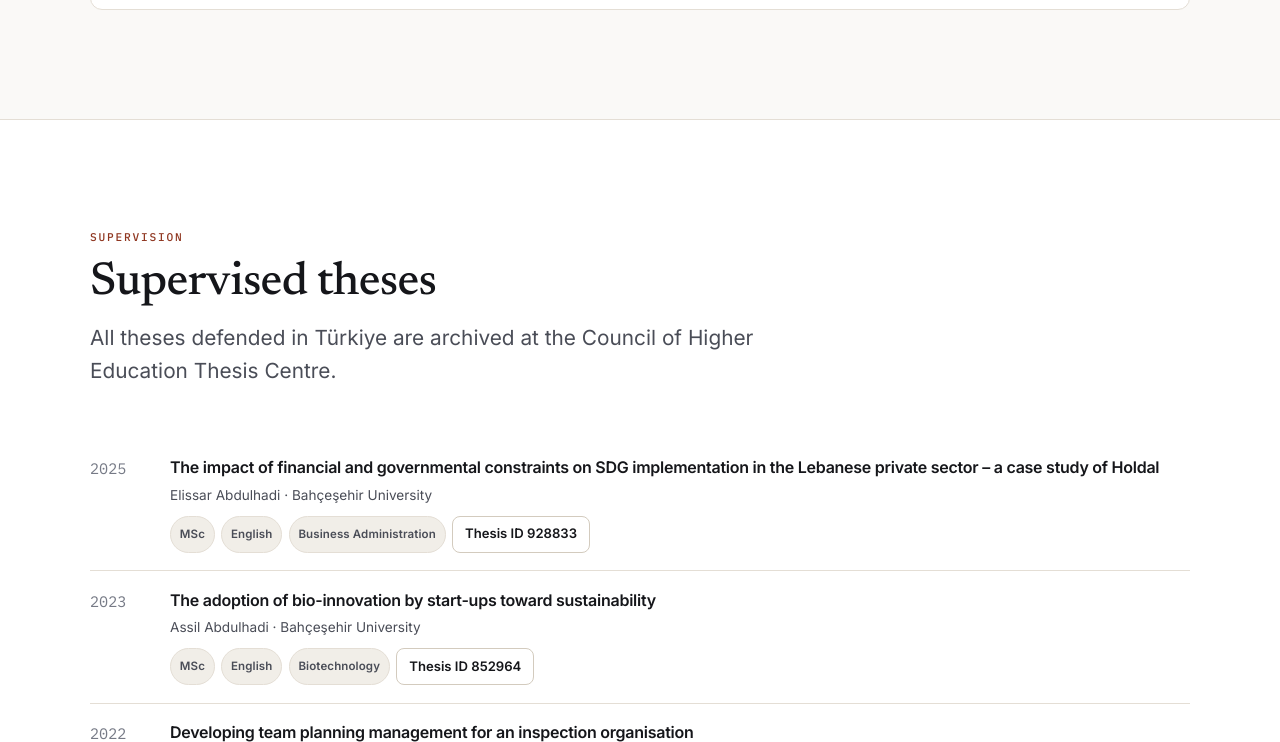
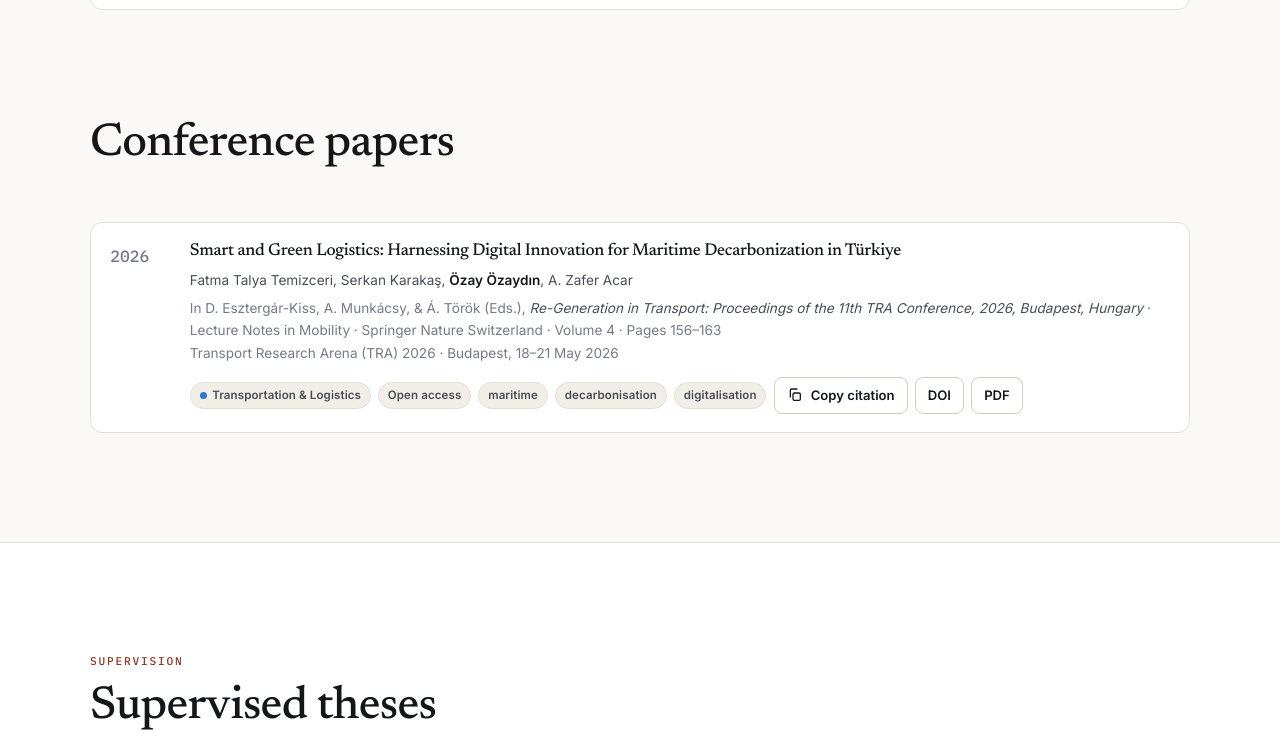
Before and after one commit to ozay/ozay.github.io, a plain HTML site: page research.html in a window 1280 px wide. Shown: the part 4994-5736 px from the top of the page. Drawn offline with Linux system fonts and the light colour scheme.

Commit message:
Add the TRA 2026 paper, and a group for conference papers
Springer files it under /chapter/, but it is a conference paper in the
TRA proceedings, so it sits apart from the Routledge chapter. Both groups
now share one card renderer, and both read their page numbers from a
single pages field.

Co-Authored-By: Claude Opus 5 <noreply@anthropic.com>

```diff
--- a/assets/data/publications.js
+++ b/assets/data/publications.js
@@ -161,10 +161,15 @@ window.SITE_PUBLICATIONS = [
 ];
 
 /* ---------------------------------------------------------------------------
-   Book chapters. Separate from SITE_PUBLICATIONS: the figures above count
-   journal articles, so a chapter does not belong in that array. Newest first.
-   editors / publisher / detail are shown on the venue line and in the
-   copied citation.
+   Work published inside a book: chapters below, conference papers after them.
+   Both are separate from SITE_PUBLICATIONS, because the figures and the
+   headline on research.html count journal articles. Newest first.
+
+   editors / book / publisher / pages  -> the venue line and the copied citation
+   series / volume                     -> optional, shown after the book title
+   event                               -> conference papers only: { en, tr }
+   link                                -> optional extra button, e.g. an open-
+                                          access PDF
 --------------------------------------------------------------------------- */
 
 window.SITE_CHAPTERS = [
@@ -175,9 +180,35 @@ window.SITE_CHAPTERS = [
     editors: ["H. O. Yeloğlu", "B. Mrugalska", "Y. T. İç"],
     book: "Engineering Innovation Nexus: Technology and R&D Management",
     publisher: "Routledge",
-    detail: "Pages 125–134",
+    pages: "125–134",
     topic: "industry",
     tags: ["entrepreneurship", "defence industry", "Türkiye", "trends"],
     doi: "10.1201/9781003734802-14"
   }
 ];
+
+window.SITE_CONFERENCE_PAPERS = [
+  {
+    year: 2026,
+    title: "Smart and Green Logistics: Harnessing Digital Innovation for Maritime Decarbonization in Türkiye",
+    authors: ["Fatma Talya Temizceri", "Serkan Karakaş", "Özay Özaydın", "A. Zafer Acar"],
+    editors: ["D. Esztergár-Kiss", "A. Munkácsy", "Á. Török"],
+    book: "Re-Generation in Transport: Proceedings of the 11th TRA Conference, 2026, Budapest, Hungary",
+    series: "Lecture Notes in Mobility",
+    publisher: "Springer Nature Switzerland",
+    volume: { en: "Volume 4", tr: "Cilt 4" },
+    pages: "156–163",
+    event: {
+      en: "Transport Research Arena (TRA) 2026 · Budapest, 18–21 May 2026",
+      tr: "Transport Research Arena (TRA) 2026 · Budapeşte, 18–21 Mayıs 2026"
+    },
+    topic: "transport",
+    tags: ["maritime", "decarbonisation", "digitalisation", "ports"],
+    openAccess: true,
+    doi: "10.1007/978-3-032-36095-3_20",
+    link: {
+      href: "https://link.springer.com/content/pdf/10.1007/978-3-032-36095-3_20.pdf",
+      labelEn: "PDF", labelTr: "PDF"
+    }
+  }
+];
--- a/assets/js/research.js
+++ b/assets/js/research.js
@@ -190,7 +190,10 @@
     }));
   }
 
-  /* ----------------------------------------------------------- chapters -- */
+  /* ------------------------------------------------- chapters + papers -- */
+  /* Everything published inside a book: book chapters and conference papers.
+     Same card as a journal article, minus the search highlighting. */
+
   /* APA editor list: "A, B, & C" in English, "A, B ve C" in Turkish. */
   function edList(editors, amp) {
     if (editors.length < 2) return editors.join("");
@@ -198,53 +201,63 @@
     return editors.slice(0, -1).join(", ") + serial + amp + " " + editors[editors.length - 1];
   }
 
-  function chapterCitation(c) {
+  function inBookCitation(c) {
     const eds = edList(c.editors, "&");
-    const pages = c.detail ? c.detail.replace(/^Pages\s+/, "") : "";
     return `${c.authors.join(", ")} (${c.year}). ${c.title}. In ${eds} (Eds.), ${c.book}`
-      + (pages ? ` (pp. ${pages})` : "") + `. ${c.publisher}.`;
+      + (c.pages ? ` (pp. ${c.pages})` : "") + `. ${c.publisher}.`;
   }
 
-  function chapterCard(c) {
+  function inBookCard(c) {
     const n = topicKeys.indexOf(c.topic) + 1;
+    const tr = Site.lang() === "tr";
     const authors = c.authors.map(a =>
       ME.test(a) ? `<span class="me">${Site.esc(a)}</span>` : Site.esc(a)
     ).join(", ");
-    const eds = Site.esc(edList(c.editors, Site.lang() === "tr" ? "ve" : "&"));
+    const eds = Site.esc(edList(c.editors, tr ? "ve" : "&"));
     const book = `<em>${Site.esc(c.book)}</em>`;
-    const venue = Site.lang() === "tr"
-      ? `${eds} (Ed.), ${book} içinde`
-      : `In ${eds} (Eds.), ${book}`;
+    const venue = tr ? `${eds} (Ed.), ${book} içinde` : `In ${eds} (Eds.), ${book}`;
+    const bits = [
+      c.series ? Site.esc(c.series) : "",
+      Site.esc(c.publisher),
+      c.volume ? Site.esc(Site.pick(c.volume)) : "",
+      c.pages ? (tr ? "Sayfa " : "Pages ") + Site.esc(c.pages) : ""
+    ].filter(Boolean);
     return `
       <article class="pub" style="--topic-color: var(--series-${n})">
         <div class="pub-year mono">${c.year}</div>
         <div>
           <h3>${Site.esc(c.title)}</h3>
           <p class="pub-authors">${authors}</p>
-          <p class="pub-venue">${venue} · ${Site.esc(c.publisher)}${c.detail ? " · " + Site.esc(c.detail) : ""}</p>
+          <p class="pub-venue">${venue} · ${bits.join(" · ")}</p>
+          ${c.event ? `<p class="pub-venue">${Site.esc(Site.pick(c.event))}</p>` : ""}
           <div class="pub-foot">
             <span class="chip"><i class="chip-dot" style="color:var(--series-${n})"></i>${Site.esc(Site.pick(TOPICS[c.topic]))}</span>
+            ${c.openAccess ? `<span class="chip">${tr ? "Açık erişim" : "Open access"}</span>` : ""}
             ${c.tags.slice(0, 3).map(t => `<span class="chip">${Site.esc(t)}</span>`).join("")}
-            <button class="btn btn-ghost btn-sm" type="button" data-copy="${Site.esc(chapterCitation(c))}" aria-label="${Site.t("copyCitation")}">
+            <button class="btn btn-ghost btn-sm" type="button" data-copy="${Site.esc(inBookCitation(c))}" aria-label="${Site.t("copyCitation")}">
               <svg viewBox="0 0 24 24" fill="none" stroke="currentColor" stroke-width="1.9" stroke-linecap="round" stroke-linejoin="round" aria-hidden="true"><rect x="9" y="9" width="11" height="11" rx="2"/><path d="M5 15V5a2 2 0 0 1 2-2h8"/></svg>
               ${Site.t("copyCitation")}
             </button>
             ${c.doi
               ? `<a class="btn btn-ghost btn-sm" href="https://doi.org/${Site.esc(c.doi)}" target="_blank" rel="noopener">DOI</a>`
               : `<a class="btn btn-ghost btn-sm" href="https://scholar.google.com/scholar?q=${encodeURIComponent(c.title)}" target="_blank" rel="noopener">${Site.t("searchScholar")}</a>`}
+            ${c.link
+              ? `<a class="btn btn-ghost btn-sm" href="${Site.esc(c.link.href)}" target="_blank" rel="noopener">${Site.esc(Site.pick(c.link, "label"))}</a>`
+              : ""}
           </div>
         </div>
       </article>`;
   }
 
+  function renderInBook(hostId, list) {
+    const host = document.getElementById(hostId);
+    if (!host || !list) return;
+    host.innerHTML = list.slice().sort((a, b) => b.year - a.year).map(inBookCard).join("");
+  }
+
   function chapters() {
-    const host = document.getElementById("chapter-list");
-    if (!host || !window.SITE_CHAPTERS) return;
-    host.innerHTML = window.SITE_CHAPTERS
-      .slice()
-      .sort((a, b) => b.year - a.year)
-      .map(chapterCard)
-      .join("");
+    renderInBook("chapter-list", window.SITE_CHAPTERS);
+    renderInBook("paper-list", window.SITE_CONFERENCE_PAPERS);
   }
 
   /* ------------------------------------------------------------- theses -- */
--- a/research.html
+++ b/research.html
@@ -166,6 +166,17 @@
   </div>
 </section>
 
+<!-- =============================================== conference papers == -->
+<section style="padding-top:0">
+  <div class="wrap">
+    <div class="section-head">
+      <h2 data-lang="en">Conference papers</h2>
+      <h2 data-lang="tr">Konferans bildirileri</h2>
+    </div>
+    <div class="pub-list" id="paper-list"></div>
+  </div>
+</section>
+
 <!-- ======================================================= theses ====== -->
 <section style="background:var(--bg-2);border-top:1px solid var(--line)">
   <div class="wrap">
```
Also changed, not shown: 1 other file.
